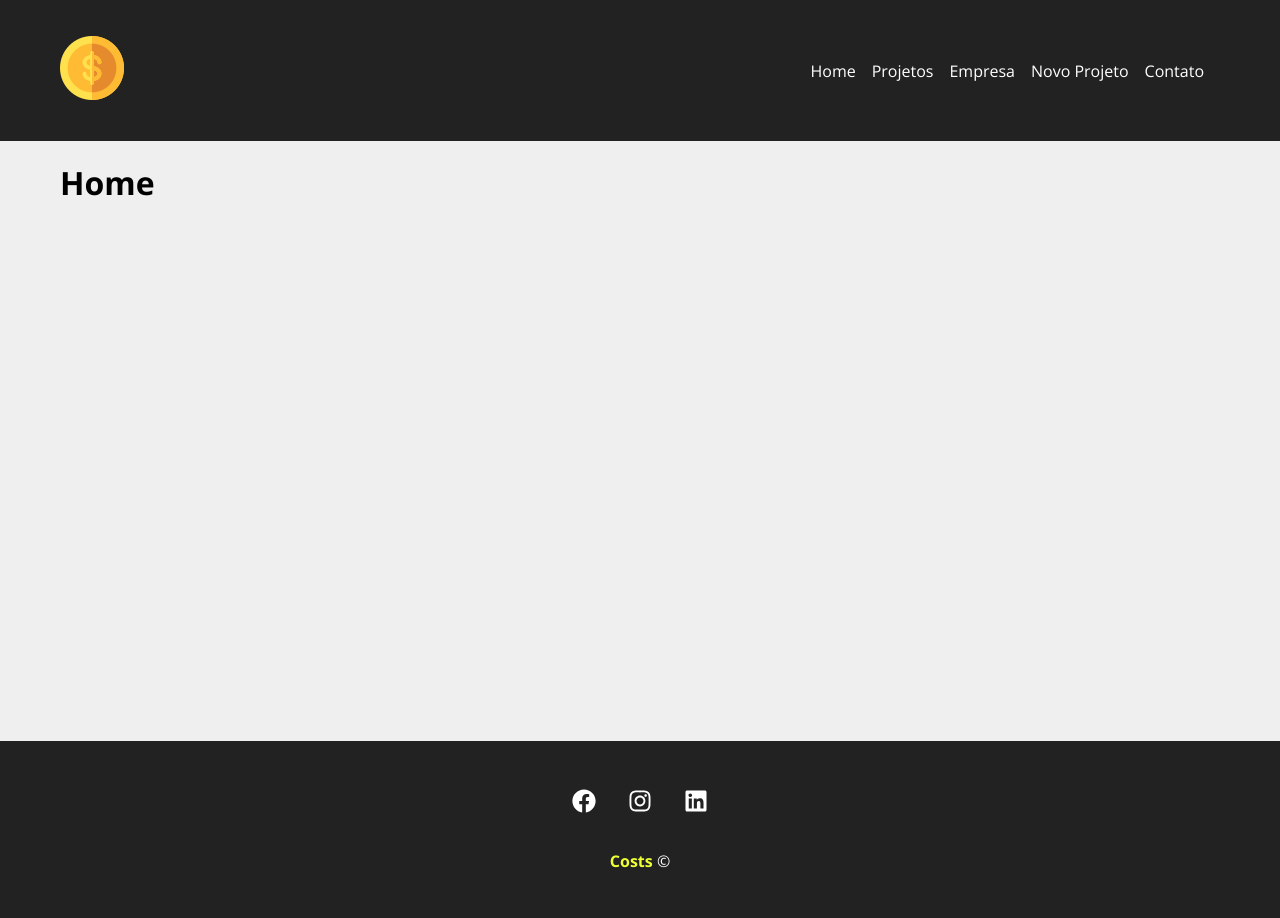
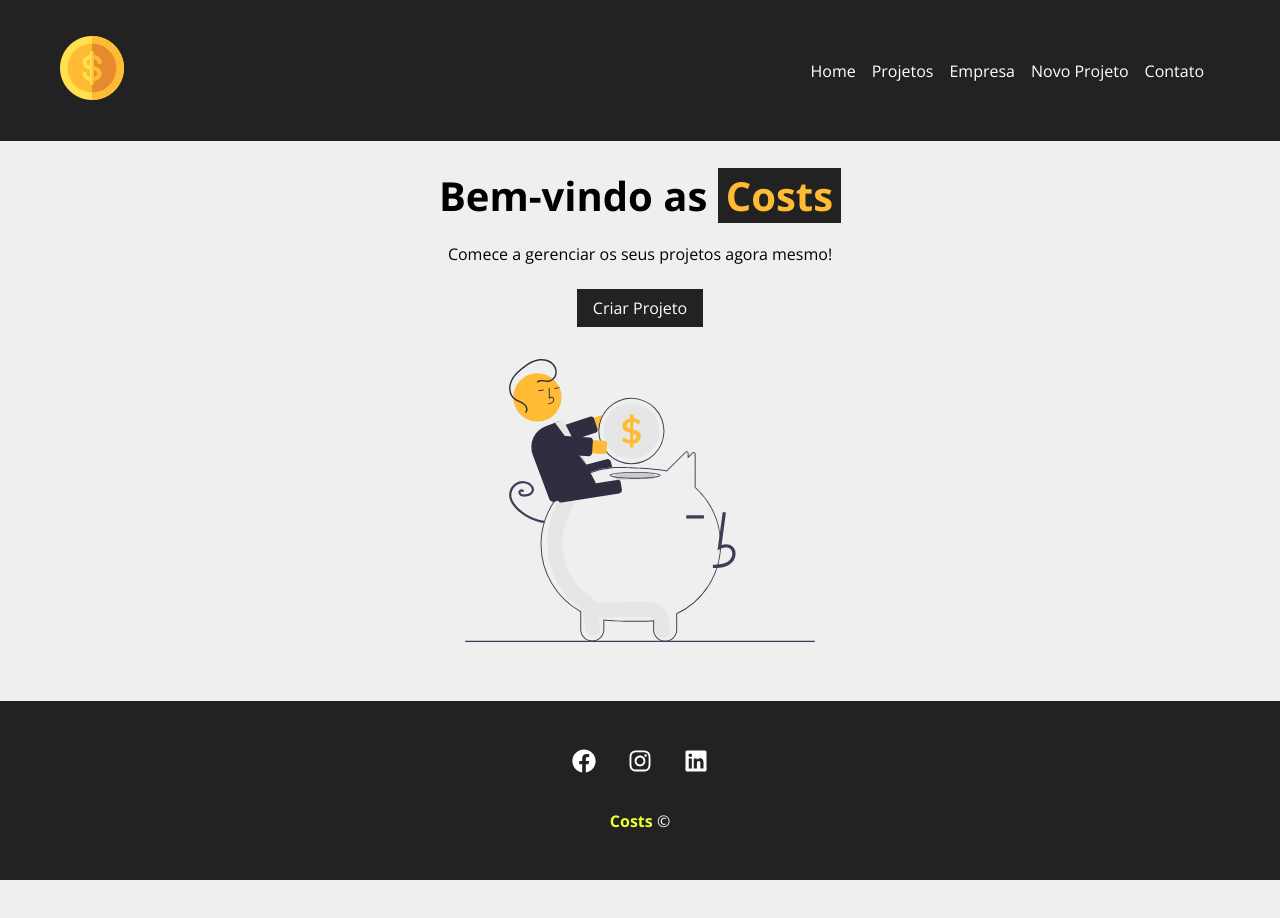
Before and after one commit to DanielGregorini/gerenciador-de-projetos, a React (Create React App) app in the folder costs/: page / in a window 1280 px wide. After the commit the page ends 880 px from the top, so only its background shows below. Built offline with nearby package versions, Linux system fonts and the light colour scheme.

Commit message:
pagina home

```diff
--- a/costs/src/components/layout/Container.module.css
+++ b/costs/src/components/layout/Container.module.css
@@ -9,7 +9,7 @@
 }
 
 .min-height {
-    min-height: 75vh;
+    min-height: 70vh;
 }
 
 .start {
--- /dev/null
+++ b/costs/src/components/layout/LinkButon.module.css
@@ -0,0 +1,11 @@
+.btn{
+    background-color: #222;
+    color: #fff;
+    padding: 0.5em 1em;
+    text-decoration: none;
+    transition: 0.5s;
+}
+
+.btn:hover{
+    color: #fb3;
+}
--- /dev/null
+++ b/costs/src/components/layout/LinkButton.js
@@ -0,0 +1,12 @@
+import { Link } from 'react-router-dom'
+import styles from './LinkButon.module.css'
+
+function LinkButton({to, text}){
+    return (
+        <Link to={to} className={styles.btn}>
+            {text}
+        </Link>
+    )
+}
+
+export default LinkButton
--- a/costs/src/components/pages/Home.js
+++ b/costs/src/components/pages/Home.js
@@ -1,5 +1,16 @@
+import styles from './Home.module.css'
+import savings from '../../img/savings.svg'
+import LinkButton from '../layout/LinkButton'
+
 function Home(){
-    return <h1>Home</h1>
+    return (
+        <section className={styles.home_container}>
+            <h1>Bem-vindo as <span>Costs</span></h1>
+            <p> Comece a gerenciar os seus projetos agora mesmo!</p>
+            <LinkButton to="/newproject" text="Criar Projeto"/>
+            <img src={savings} alt="Costs"/>
+        </section>
+    )
 }
 
 export default Home
--- /dev/null
+++ b/costs/src/components/pages/Home.module.css
@@ -0,0 +1,27 @@
+.home_container{
+    width: 100%;
+    display: flex;
+    flex-direction: column;
+    align-items: center;
+    justify-content: center;
+}
+
+.home_container h1{
+    font-size: 2.5em;
+    margin-bottom: .5em;
+}
+
+.home_container h1 span {
+    color: #ffbb33;
+    padding: 0 0.2em;
+    background-color: #222;
+}
+
+.home_container p {
+    margin-bottom: 1.5em;
+}
+
+.home_container img {
+    width: 350px;
+    margin: 2em 0;
+}
```
